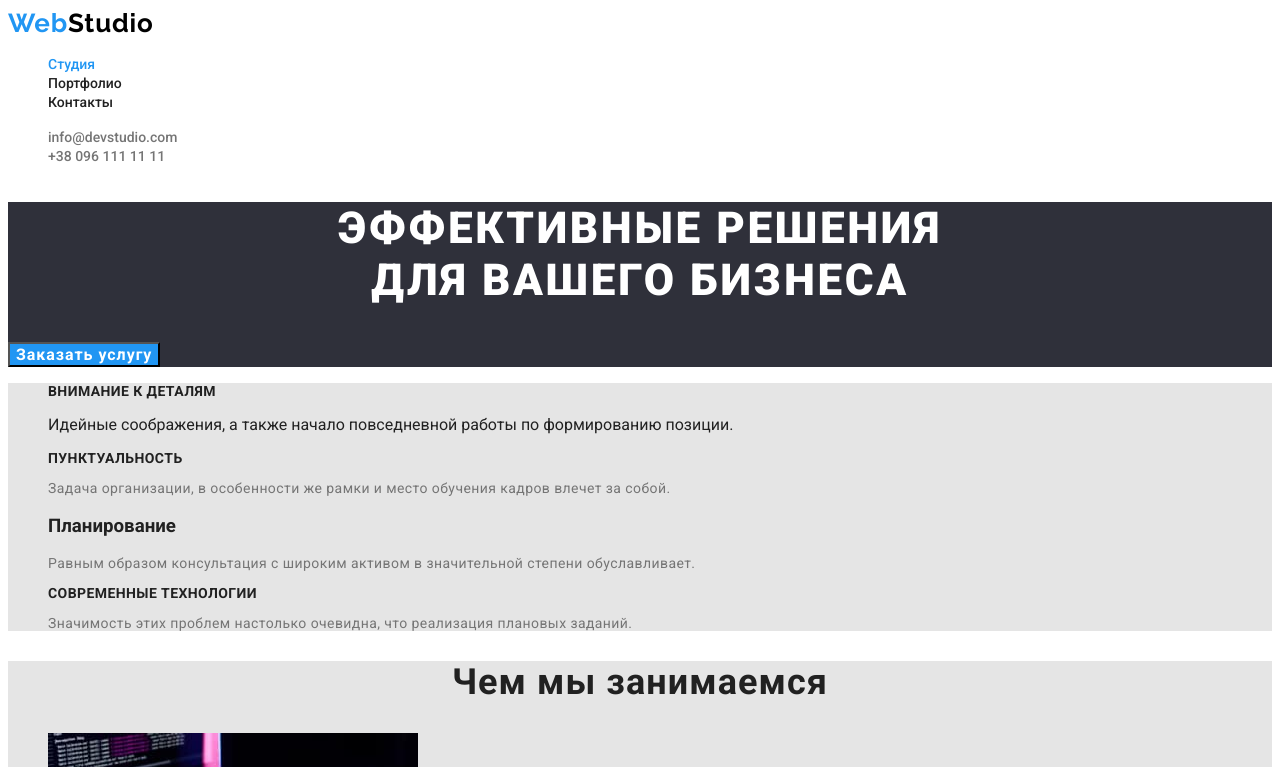
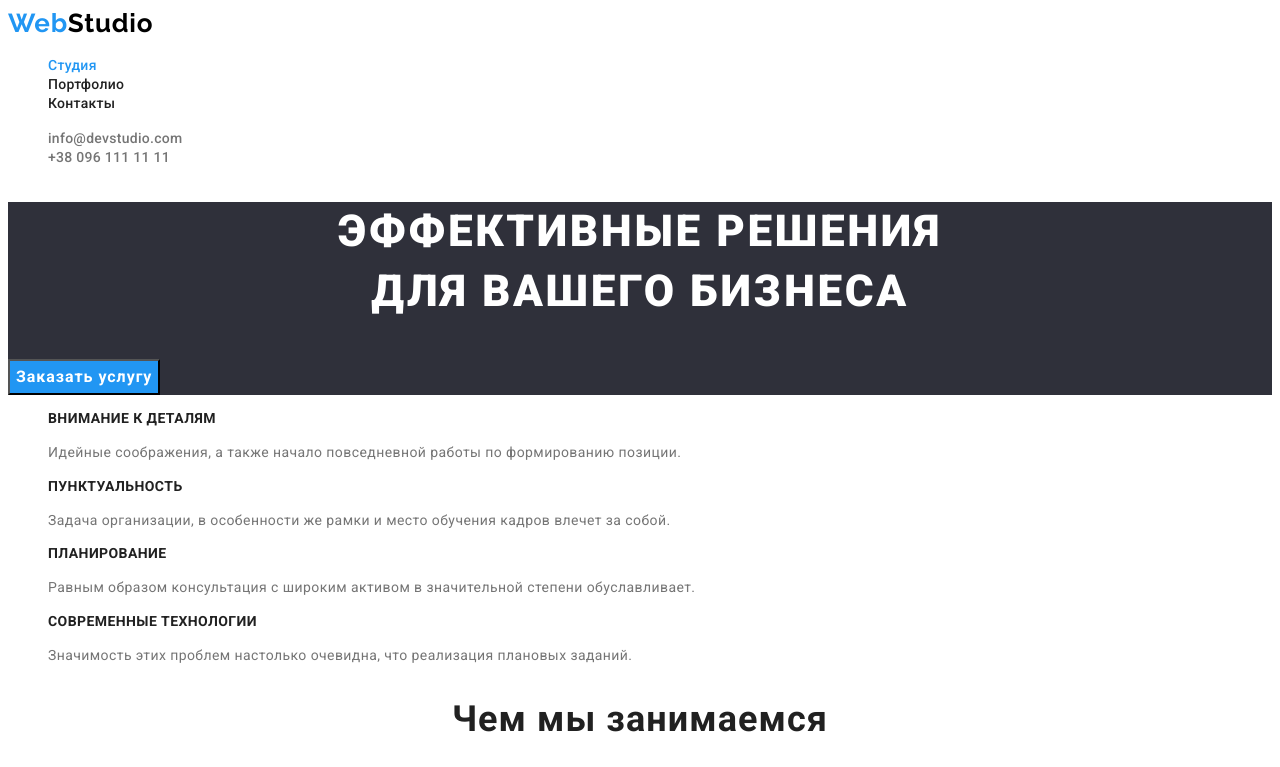
Before and after one commit to OlaGogo/goit-markup-hw-02, a plain HTML site: page index.html in a window 1280 px wide. Shown: the top 767 px of the page. Drawn offline with Linux system fonts and the light colour scheme.

Commit message:
changes colors, add classes

```diff
--- a/css/styles.css
+++ b/css/styles.css
@@ -3,13 +3,17 @@
     --header-info-color:#757575;
     --main-text-color: #212121;
     --second-text-color: #757575;
-    --logo-color: #000000;
-    --logo-accent-color: #2196F3;
+    --white-color: #FFFFFF;
+    --black-color: #212121;
+    --logo-color:#2196F3;
+    --logo-header-color: #000000;
+    --logo-footer-color: #FFFFFF;
     --accent-color: #2196F3;
     --bg-wight-color: #FFFFFF;
     --bg-black-color: #2F303A;
     --bg-lgrey-color:#E5E5E5;
     --bg-grey-color:#F5F4FA;
+    --bg-btm-color: #188ce8;
 
 }
 
@@ -39,32 +43,31 @@
 }
 
  .logo {
-    color: var(--logo-color);
     font-family: "Raleway", sans-serif;
     font-weight: 700;
     font-size: 26px;
-    line-height: 1,19;
+    line-height: 1.19;
     letter-spacing: 0.03em;
+    color:var(--logo-color);
 }
- .logo-accent {
-    color: var(--logo-accent-color);
+ .logo-header {
+    color: var(--logo-header-color);
+}
+.logo-footer {
+color: var(--logo-footer-color);
 }
 /* -----------Навигация-------------- */
  .header {
     background-color: var(--bg-wight-color);
 }
- .navigation-item {
+ .navigation-item, .header-item {
     font-weight: 500;
     font-size: 14px;
-    line-height: 1,14;
-    letter-spacing: 2%;
+    line-height: 1.14;
+    letter-spacing: 0.02em;
     color: var(--header-text-color);
 }
  .header-item {
-    font-weight: 500;
-     font-size: 14px;
-    line-height: 1,14;
-    letter-spacing: 2%;
     color: var(--header-info-color);
 }
  .navigation-item:hover,
@@ -85,35 +88,35 @@
  .hero-title {
     font-weight: 900;
     font-size: 44px;
-    line-height: 1,36;
+    line-height: 1.36;
     text-align: center;
     letter-spacing: 0.06em;
     text-transform: uppercase;
-    color: #FFFFFF;
+    color: var(--white-color);
 }
  .hero-btn  {
     font-family:inherit;
     font-weight: 700;
     font-size: 16px;
-    line-height: 1,88;
+    line-height: 1.88;
     display: flex;
     align-items: center;
     text-align: center;
     letter-spacing: 0.06em;
-    color: #FFFFFF;
+    color: var(--white-color);
     background-color: var(--accent-color);
     cursor: pointer;
 }
  .hero-btn:hover,
  .hero-btn:focus {
-    background-color: #188ce8;
+    background-color: var(--bg-btm-color);
 }
 
 /* --------------About------------------ */
  .about-title {
     font-weight: 700;
     font-size: 14px;
-    line-height: 1,14;
+    line-height: 1.14;
     letter-spacing: 0.03em;
     text-transform: uppercase;
 }
@@ -122,32 +125,25 @@
 
  .about-text {
     font-size: 14px;
-    line-height: 1,71;
+    line-height: 1.71;
     letter-spacing: 0.03em;
     color: var(--second-text-color)
 }
 /* -------------------About@Img bg----------------------- */
- .about, .img {
-    background-color: var(--bg-lgrey-color);
+
+
+/* ----------Img------Img@Team titles-------------------- */
+.about, .img {
+    background-color: var(--bg-wight-color);
 }
-/* ----------Img------Img@Team titles-------------------- */
 
  .img-title, .team-title {
     font-weight: 700;
     font-size: 36px;
-    line-height: 1,17;
+    line-height: 1.17;
     text-align: center;
     letter-spacing: 0.03em;
 }
-/* можно объединить в один класс:
-.section-title {
-
-    font-size: 36px;
-    line-height: 1,17;
-    text-align: center;
-    letter-spacing: 0.03em;
-    color: var(--main-text-color)
- */
 
 /* ------------------------Team---------------------------- */
  .team {
@@ -156,14 +152,13 @@
  .team-names {
     font-weight: 500;
     font-size: 16px;
-    line-height: 1,19;
+    line-height: 1.19;
     text-align: center;
     letter-spacing: 0.03em;
-    color: var(--main-text-color);
     }
  .team-profession {
     font-size: 16px;
-    line-height: 1,19;
+    line-height: 1.19;
     text-align: center;
     letter-spacing: 0.03em;
     color: var(--second-text-color);
@@ -175,9 +170,9 @@
  .footer-address {
     font-style: normal;
     font-size: 14px;
-    line-height: 1,71;
+    line-height: 1.71;
     letter-spacing: 0.03em;
-    color: #FFFFFF;
+    color:var(--white-color);
   }
   .footer-address:hover,
   .footer-address:focus {
@@ -201,18 +196,18 @@
     font-family:inherit;
     font-weight: 500;
     font-size: 16px;
-    line-height: 1,63;
+    line-height: 1.63;
     text-align: center;
     letter-spacing: 0.03em;
-    color: #212121;
-    background-color:  #F5F4FA;
+    color: var(--black-color);
+    background-color: var(--bg-wight-color);
     cursor: pointer;
   }
 
   .filter-btn:hover,
   .filter-btn:focus {
-   color: #FFFFFF;
-   background-color: #2196F3;
+   color: var(--white-color);
+   background-color: var(--accent-color);
   }
   .works-title {
     font-weight: 700;
@@ -221,9 +216,8 @@
     letter-spacing: 0.06em;
   }
   .works-text {
-    font-weight: 700;
     font-size: 16px;
-    line-height: 1,88;
+    line-height: 1.88;
     letter-spacing: 0.03em;
     color: var(--second-text-color);
   }
--- a/index.html
+++ b/index.html
@@ -14,7 +14,7 @@
 <body>
     <header class="header">
         <nav class="navigation">
-            <a href="./index.html" class="logo"><span class="logo-accent" lang="en">Web</span>Studio</a>
+            <a href="./index.html" class="logo" lang="en">Web<span class="logo-header">Studio</span></a>
             <ul class="navigation-list list">
                 <li><a href="" class="navigation-item current">Студия</a></li>
                 <li><a href="./portfolio.html" class="navigation-item">Портфолио</a></li>
@@ -36,10 +36,10 @@
             <h2 class="visually-hidden">Наши преимущества</h2>
             <ul class="about-list list">
                 <li><h3 class="about-title">Внимание к деталям</h3>
-                    <p >Идейные соображения, а также начало повседневной работы по формированию позиции.</p></li>
+                    <p class="about-text">Идейные соображения, а также начало повседневной работы по формированию позиции.</p></li>
                 <li><h3 class="about-title">Пунктуальность</h3>
                     <p class="about-text">Задача организации, в особенности же рамки и место обучения кадров влечет за собой.</p></li>
-                <li><h3>Планирование</h3>
+                <li><h3 class="about-title">Планирование</h3>
                     <p class="about-text">Равным образом консультация с широким активом в значительной степени обуславливает.</p></li>
                 <li><h3 class="about-title">Современные технологии</h3>
                     <p class="about-text">Значимость этих проблем настолько очевидна, что реализация плановых заданий.</p></li>
@@ -101,7 +101,7 @@
         </section>
     </main>
     <footer class="footer">
-        <a href="./index.html" class="logo"><span class="logo-accent" lang="en">Web</span>Studio</a>
+        <a href="./index.html" class="logo" lang="en">Web<span class="logo-footer">Studio</span></a>
         <address>
             <ul class="footer-list list">
                 <li><a href="https://goo.gl/maps/nAwjV8WESkUA59sd9"
```
